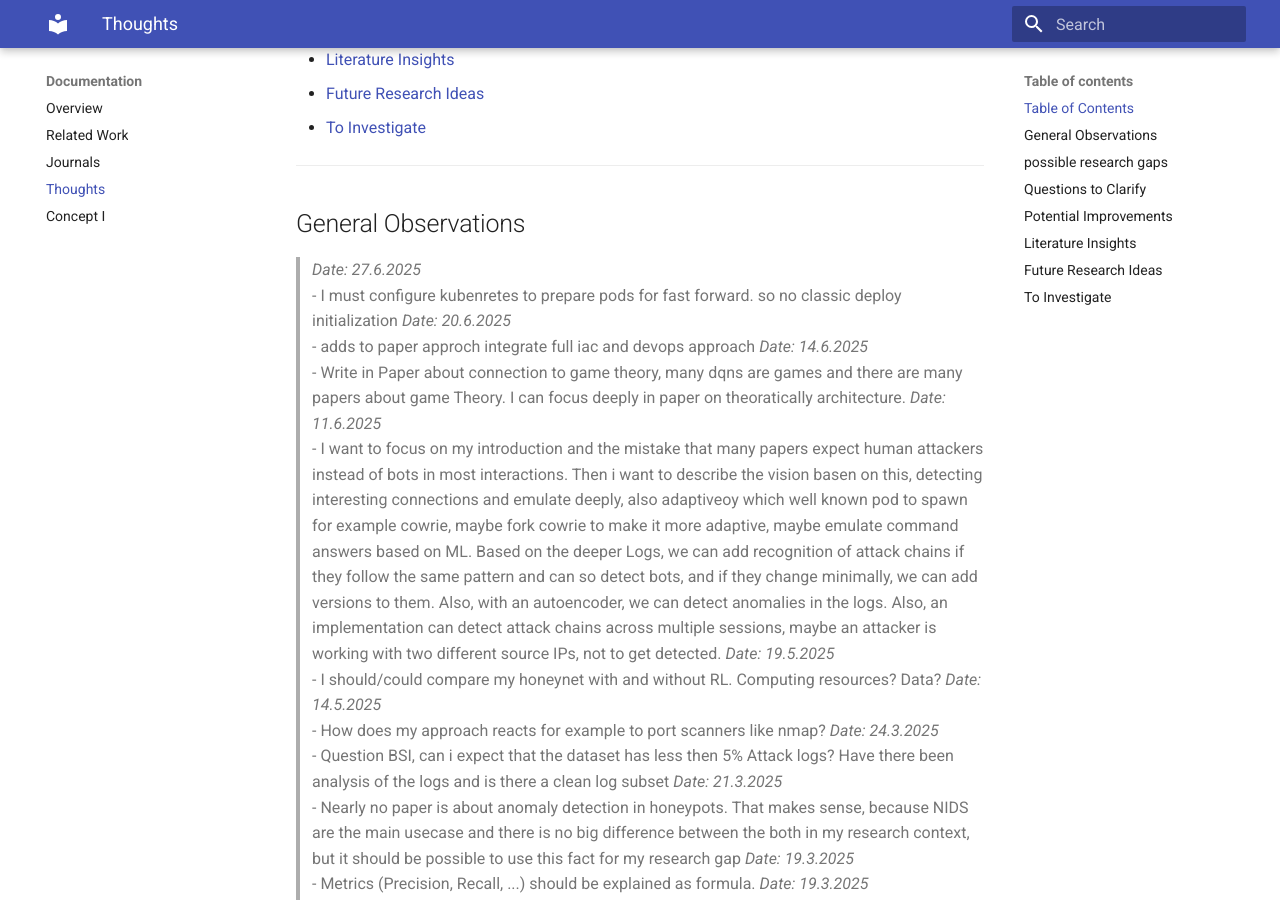
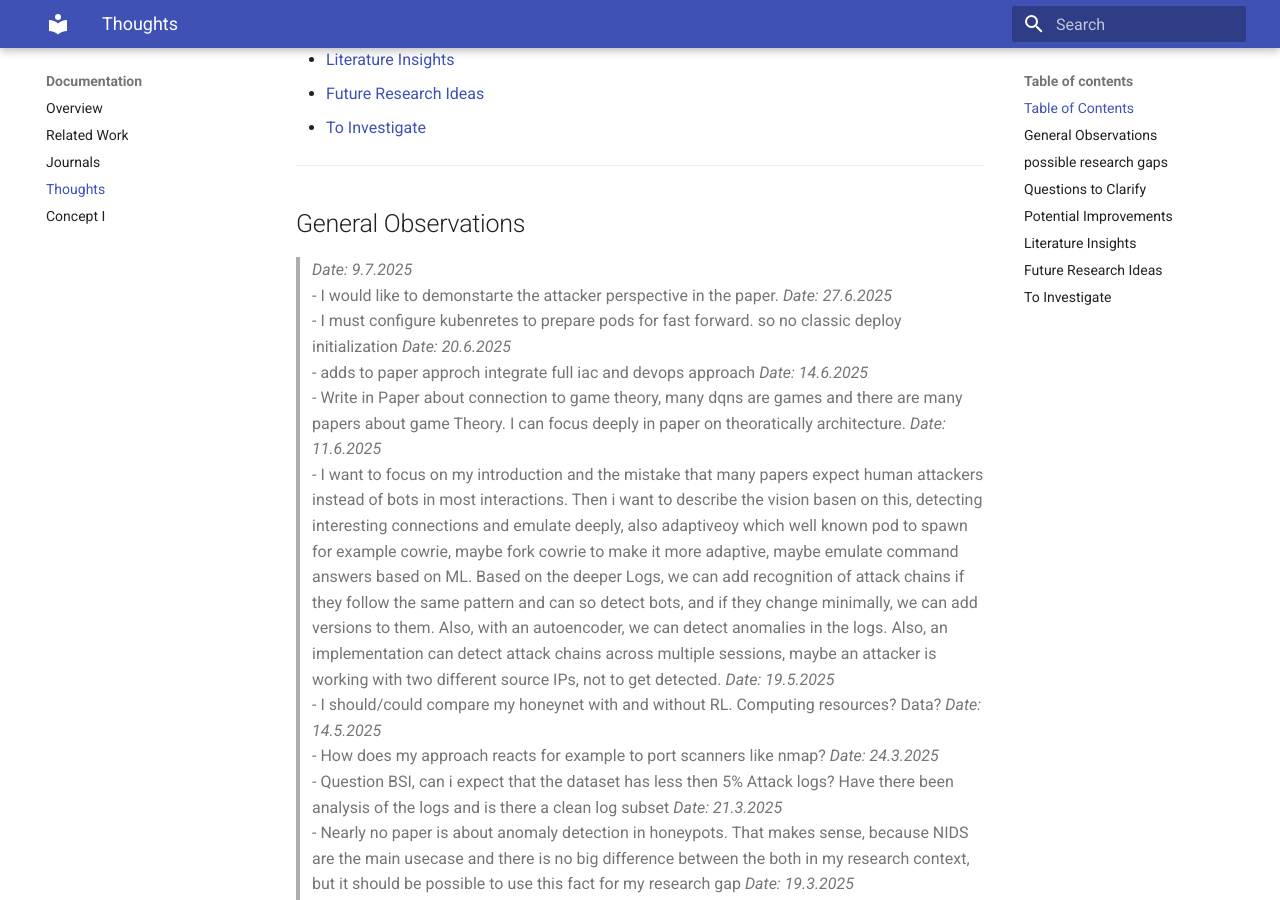
Before and after one commit to JohannesLks/Thesis, an MkDocs documentation site: the page built from docs/documentation/thoughts.md, in a window 1280 px wide and 900 px high, scrolled down 550 px. Built offline with MkDocs 1.6.1 and Material for MkDocs 9.7.7, drawn with Linux system fonts in a browser that asks for light colours.

Commit message:
Update thoughts.md

```diff
--- a/docs/documentation/thoughts.md
+++ b/docs/documentation/thoughts.md
@@ -17,6 +17,8 @@ This document serves as a structured place to record spontaneous thoughts, obser
 ---
 
 ## General Observations
+> *Date: 9.7.2025*
+- I would like to demonstarte the attacker perspective in the paper.
 > *Date: 27.6.2025*
 - I must configure kubenretes to prepare pods for fast forward. so no classic deploy initialization
 > *Date: 20.6.2025*
```
